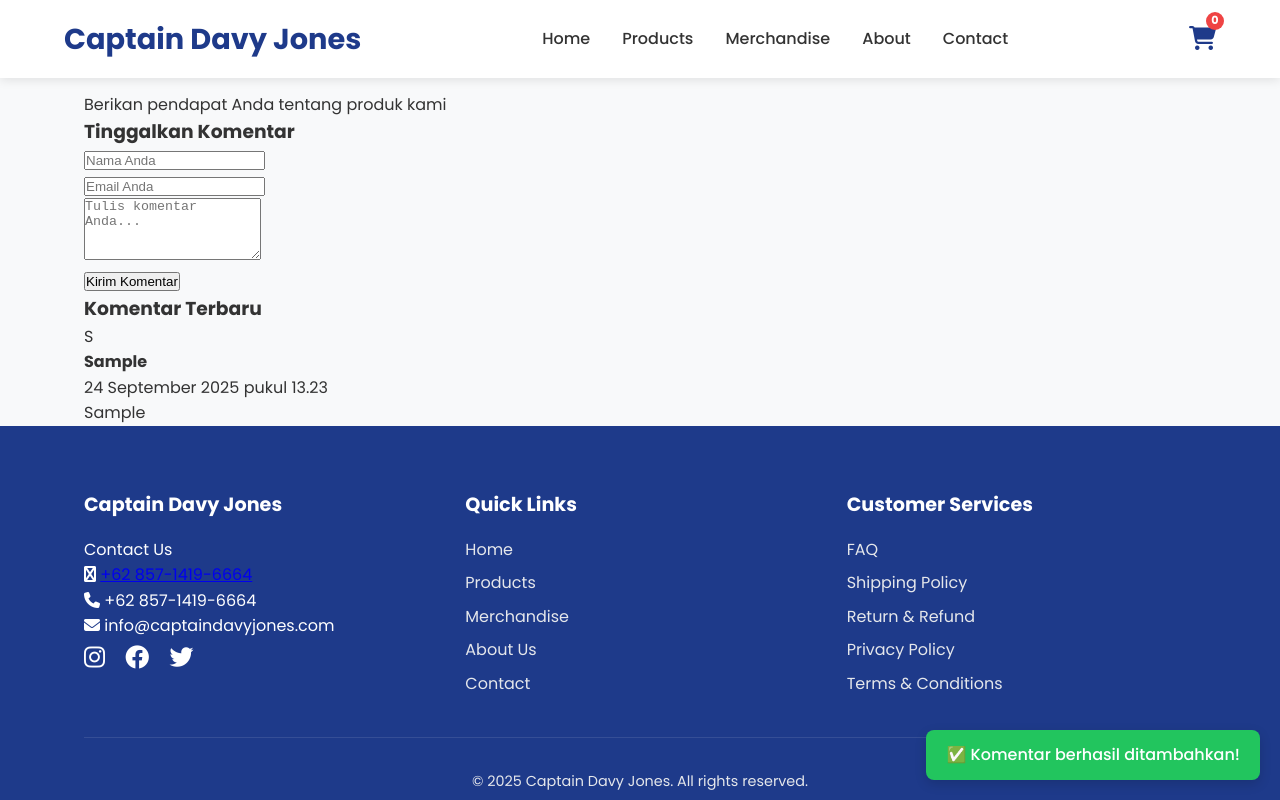
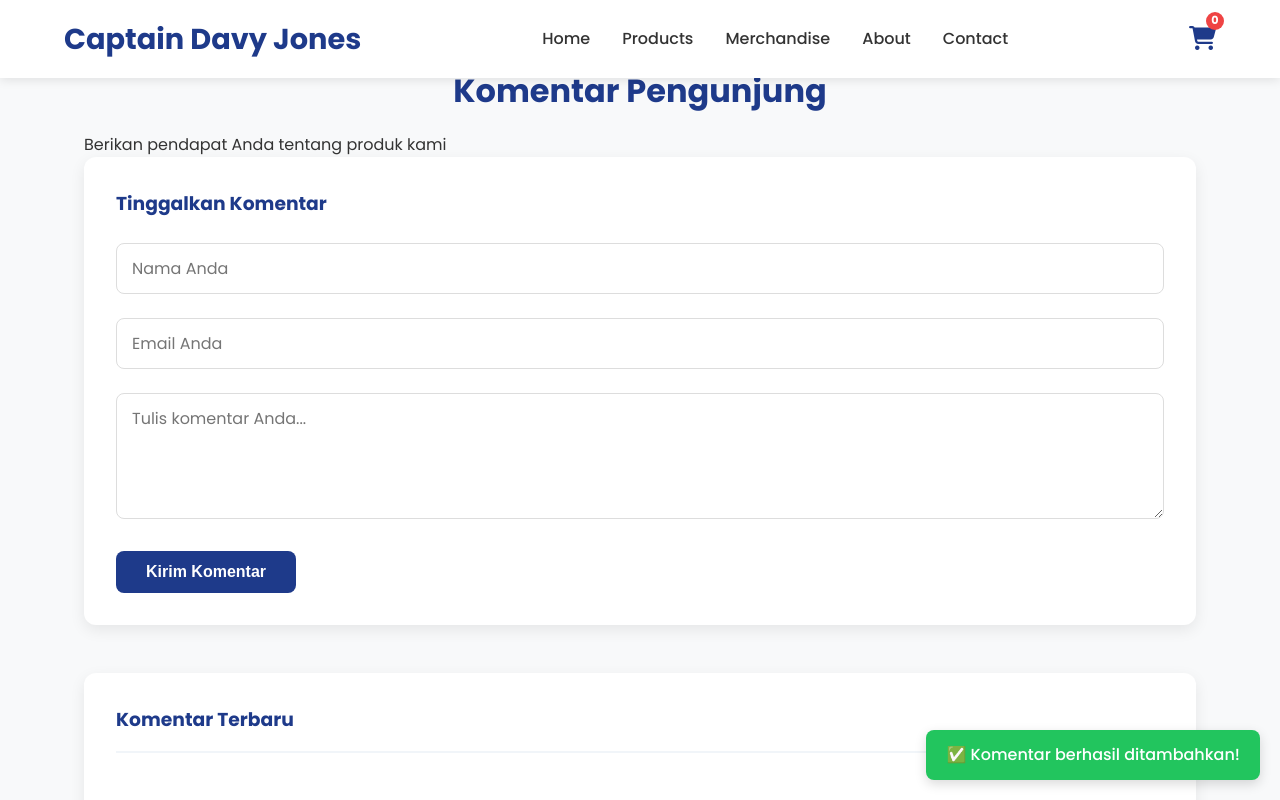
Before and after one commit to bllenk666/Captain-Davy-Jones, a plain HTML site: page index.html in a window 1280 px wide. Both pictures are taken after typing "Sample", "name@example.com", "Sample" into the empty fields and a click on the button "Kirim Komentar". Shown: the part 1909-2709 px from the top of the page. Drawn offline with Linux system fonts and the light colour scheme.

Commit message:
Update style.css

```diff
--- a/style.css
+++ b/style.css
@@ -304,6 +304,180 @@ h2 span {
   object-fit: cover;
 }
 
+/* Comments Section */
+.comments-section {
+  padding: 4rem 0;
+  background: #f8f9fa;
+}
+
+.comments-section h2 {
+  text-align: center;
+  margin-bottom: 1rem;
+  color: #1e3a8a;
+}
+
+.comments-section > p {
+  text-align: center;
+  color: #666;
+  margin-bottom: 3rem;
+}
+
+/* Comment Form */
+.comment-form {
+  background: white;
+  padding: 2rem;
+  border-radius: 12px;
+  box-shadow: 0 5px 15px rgba(0,0,0,0.08);
+  margin-bottom: 3rem;
+}
+
+.comment-form h3 {
+  color: #1e3a8a;
+  margin-bottom: 1.5rem;
+}
+
+.form-group {
+  margin-bottom: 1.5rem;
+}
+
+.form-group input,
+.form-group textarea {
+  width: 100%;
+  padding: 12px 15px;
+  border: 1px solid #ddd;
+  border-radius: 8px;
+  font-family: 'Poppins', sans-serif;
+  font-size: 1rem;
+  transition: border-color 0.3s ease;
+}
+
+.form-group input:focus,
+.form-group textarea:focus {
+  outline: none;
+  border-color: #1e3a8a;
+}
+
+.form-group textarea {
+  resize: vertical;
+  min-height: 120px;
+}
+
+.btn-submit {
+  background: #1e3a8a;
+  color: white;
+  border: none;
+  padding: 12px 30px;
+  border-radius: 8px;
+  font-weight: 600;
+  cursor: pointer;
+  transition: background 0.3s ease;
+  font-size: 1rem;
+}
+
+.btn-submit:hover {
+  background: #1d4ed8;
+}
+
+/* Comments List */
+.comments-list {
+  background: white;
+  padding: 2rem;
+  border-radius: 12px;
+  box-shadow: 0 5px 15px rgba(0,0,0,0.08);
+}
+
+.comments-list h3 {
+  color: #1e3a8a;
+  margin-bottom: 1.5rem;
+  padding-bottom: 1rem;
+  border-bottom: 2px solid #f1f5f9;
+}
+
+.comment-item {
+  padding: 1.5rem 0;
+  border-bottom: 1px solid #f1f5f9;
+}
+
+.comment-item:last-child {
+  border-bottom: none;
+}
+
+.comment-header {
+  display: flex;
+  align-items: center;
+  margin-bottom: 0.8rem;
+}
+
+.comment-avatar {
+  width: 50px;
+  height: 50px;
+  border-radius: 50%;
+  background: #1e3a8a;
+  color: white;
+  display: flex;
+  align-items: center;
+  justify-content: center;
+  font-weight: bold;
+  margin-right: 1rem;
+  font-size: 1.2rem;
+}
+
+.comment-info h4 {
+  color: #1e3a8a;
+  margin: 0;
+  font-size: 1.1rem;
+}
+
+.comment-info .comment-date {
+  color: #666;
+  font-size: 0.9rem;
+}
+
+.comment-text {
+  color: #555;
+  line-height: 1.6;
+  margin-left: 60px;
+}
+
+/* Empty State */
+.empty-comments {
+  text-align: center;
+  padding: 3rem 0;
+  color: #666;
+}
+
+.empty-comments i {
+  font-size: 3rem;
+  color: #ddd;
+  margin-bottom: 1rem;
+}
+
+/* Responsive */
+@media (max-width: 768px) {
+  .comment-form {
+    padding: 1.5rem;
+  }
+
+  .comments-list {
+    padding: 1.5rem;
+  }
+
+  .comment-text {
+    margin-left: 0;
+    margin-top: 1rem;
+  }
+
+  .comment-header {
+    flex-direction: column;
+    align-items: flex-start;
+  }
+
+  .comment-avatar {
+    margin-right: 0;
+    margin-bottom: 1rem;
+  }
+}
+
 /* Footer */
 .footer {
   background: #1e3a8a;
```
